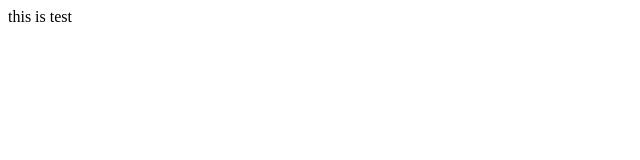
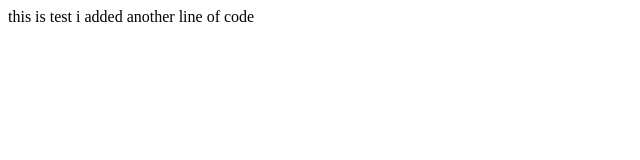
Before and after one commit to ashishsilwal/hello-world-1, a plain HTML site: page index.html in a window 1280 px wide. Shown: the whole page, without its empty margins (0-640 px from the left). Drawn offline with Linux system fonts and the light colour scheme.

Commit message:
added another line of code

```diff
--- a/index.html
+++ b/index.html
@@ -1,3 +1,4 @@
 <html>
     this is test
+    i added another line of code
 </html>
```
